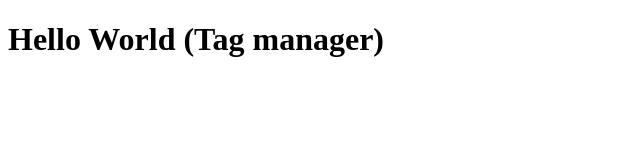
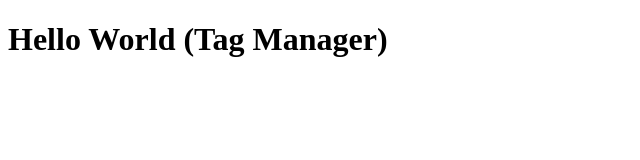
Before and after one commit to jporygon/test-google-analytic-website, a plain HTML site: page index.html in a window 1280 px wide. Shown: the full height of the page, 0-640 px from the left. Drawn offline with Linux system fonts and the light colour scheme.

Commit message:
Add files via upload

```diff
--- a/index.html
+++ b/index.html
@@ -27,7 +27,7 @@
 </head>
 
 <body>
-    <h1>Hello World (Tag manager)</h1>
+    <h1>Hello World (Tag Manager)</h1>
 </body>
 
 </html>
```
